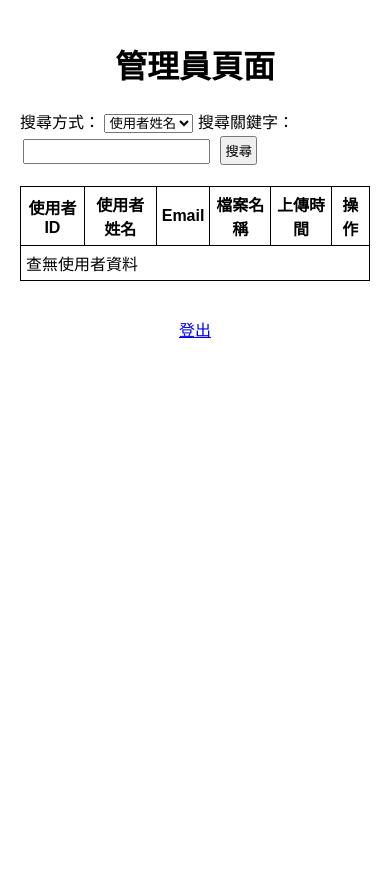
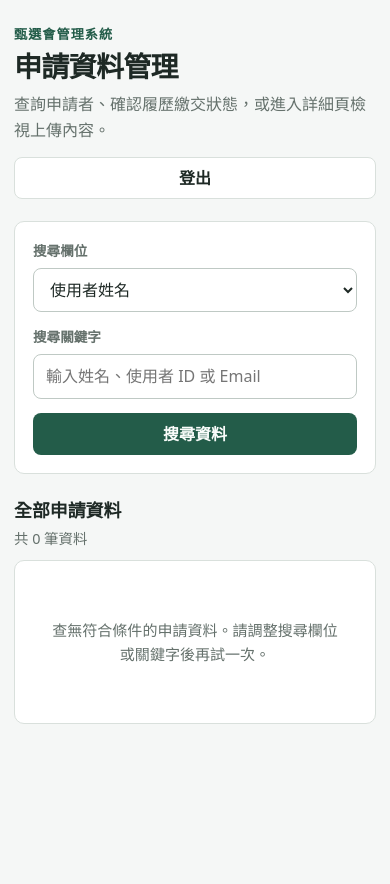
Before and after one commit to duncanwu20124/resume-submission-system, a CodeIgniter 4 app: the page made by resume-submission-system/app/Views/admin/index.php in a window 390 px wide. After the commit the page ends 724 px from the top, so only its background shows below. Run offline with PHP 8.4 and a stand-in for CodeIgniter, Linux system fonts and the light colour scheme; the template is opened without the code that fills it, so the values that code supplies are empty; some libraries are stand-ins or nearby versions.

Commit message:
Refactor admin views and add admin CSS
Replace inline styles with a shared stylesheet and modernize admin UI. Views updated: admin/index.php, login.php, register.php, show.php now link to public/assets/css/admin.css; layouts were reorganized for responsive, accessible forms and tables, ARIA labels, and clearer actions. Added conditional file preview/download logic and improved output escaping (esc()) for safety. New CSS provides tokens, components, responsive rules, and visual polish for the admin interface.

```diff
--- a/resume-submission-system/app/Views/admin/index.php
+++ b/resume-submission-system/app/Views/admin/index.php
@@ -2,69 +2,90 @@
 <html lang="zh-TW">
 <head>
 <meta charset="UTF-8">
-<title>管理員頁面</title>
-<style>
-body {
-  font-family: Arial, sans-serif;
-  margin: 0;
-  display: flex;
-  flex-direction: column;
-  align-items: center;
-  justify-content: flex-start;
-  min-height: 100vh;
-  padding: 20px;
-}
-table { border-collapse: collapse; }
-th, td { border: 1px solid black; padding: 5px; }
-input, button { margin: 3px; padding: 3px; }
-</style>
+<meta name="viewport" content="width=device-width, initial-scale=1">
+<title>申請資料管理</title>
+<link rel="stylesheet" href="<?= base_url('assets/css/admin.css') ?>">
 </head>
 <body>
-<h1>管理員頁面</h1>
+<main class="admin-shell">
+<header class="admin-header">
+<div>
+<p class="admin-kicker">甄選會管理系統</p>
+<h1>申請資料管理</h1>
+<p class="admin-lead">查詢申請者、確認履歷繳交狀態，或進入詳細頁檢視上傳內容。</p>
+</div>
+<a class="button button--secondary" href="/AdminController/logout">登出</a>
+</header>
 
-<form action="/AdminController/search" method="GET">
-搜尋方式：
-<select name="search_by">
+<section class="toolbar" aria-label="申請資料搜尋">
+<form class="search-form" action="/AdminController/search" method="GET">
+<div class="search-field">
+<label for="search_by">搜尋欄位</label>
+<select id="search_by" name="search_by">
     <option value="name" <?= (!isset($search_by) || $search_by === 'name') ? 'selected' : '' ?>>使用者姓名</option>
     <option value="id" <?= (isset($search_by) && $search_by === 'id') ? 'selected' : '' ?>>使用者 ID</option>
     <option value="email" <?= (isset($search_by) && $search_by === 'email') ? 'selected' : '' ?>>Email</option>
 </select>
-搜尋關鍵字：
-<input type="text" name="keyword" value="<?= isset($keyword) ? htmlspecialchars($keyword) : '' ?>">
-<button type="submit">搜尋</button>
+</div>
+<div class="search-field">
+<label for="keyword">搜尋關鍵字</label>
+<input id="keyword" type="search" name="keyword" value="<?= isset($keyword) ? esc($keyword) : '' ?>" placeholder="輸入姓名、使用者 ID 或 Email">
+</div>
+<button class="button" type="submit">搜尋資料</button>
 </form>
+</section>
 
-<br>
+<section aria-labelledby="results-title">
+<div class="results-summary">
+<h2 id="results-title"><?= isset($keyword) && $keyword !== '' ? '搜尋結果' : '全部申請資料' ?></h2>
+<p class="results-count">共 <?= count($users ?? []) ?> 筆資料</p>
+</div>
 
-<table>
+<div class="table-wrap">
+<table class="data-table">
+<thead>
 <tr>
 <th>使用者 ID</th>
 <th>使用者姓名</th>
 <th>Email</th>
-<th>檔案名稱</th>
+<th>履歷檔案</th>
 <th>上傳時間</th>
 <th>操作</th>
 </tr>
+</thead>
+<tbody>
 <?php if (!empty($users)): ?>
 <?php foreach ($users as $user): ?>
 <tr>
-<td><?= htmlspecialchars($user['student_id']) ?></td>
-<td><?= htmlspecialchars($user['name']) ?></td>
-<td><?= htmlspecialchars($user['email']) ?></td>
-<td><?= htmlspecialchars($user['file_name']) ?></td>
-<td><?= $user['uploaded_at'] ?></td>
-<td>
-<a href="/AdminController/show/<?= $user['id'] ?>">查看</a>
-<a href="/AdminController/download/<?= $user['id'] ?>">下載</a>
+<td class="cell-primary" data-label="使用者 ID"><?= esc($user['student_id']) ?></td>
+<td data-label="姓名"><?= esc($user['name']) ?></td>
+<td class="cell-secondary" data-label="Email"><?= esc($user['email']) ?></td>
+<td class="file-name" data-label="履歷檔案">
+<?php if (!empty($user['file_name'])): ?>
+<span class="status">已上傳</span><br><?= esc($user['file_name']) ?>
+<?php else: ?>
+<span class="status status--muted">尚未上傳</span>
+<?php endif; ?>
+</td>
+<td class="cell-secondary" data-label="上傳時間"><?= !empty($user['uploaded_at']) ? esc($user['uploaded_at']) : '尚無紀錄' ?></td>
+<td class="row-actions-cell" data-label="操作">
+<div class="row-actions">
+<a class="button button--small" href="/AdminController/show/<?= $user['id'] ?>">查看</a>
+<?php if (!empty($user['file_name'])): ?>
+<a class="button button--small button--secondary" href="/AdminController/download/<?= $user['id'] ?>">下載</a>
+<?php endif; ?>
+</div>
 </td>
 </tr>
 <?php endforeach; ?>
 <?php else: ?>
-<tr><td colspan="6">查無使用者資料</td></tr>
+<tr><td class="empty-state" colspan="6">查無符合條件的申請資料。請調整搜尋欄位或關鍵字後再試一次。</td></tr>
 <?php endif; ?>
+</tbody>
 </table>
+</div>
+</section>
 
-<br><br>
-<a href="/AdminController/logout">登出</a>
+</main>
 </body>
 </html>
```
Also changed, not shown: resume-submission-system/app/Views/admin/login.php (+28 -26 lines), resume-submission-system/app/Views/admin/register.php (+40 -24 lines), resume-submission-system/app/Views/admin/show.php (+46 -21 lines), resume-submission-system/public/assets/css/admin.css (added).
